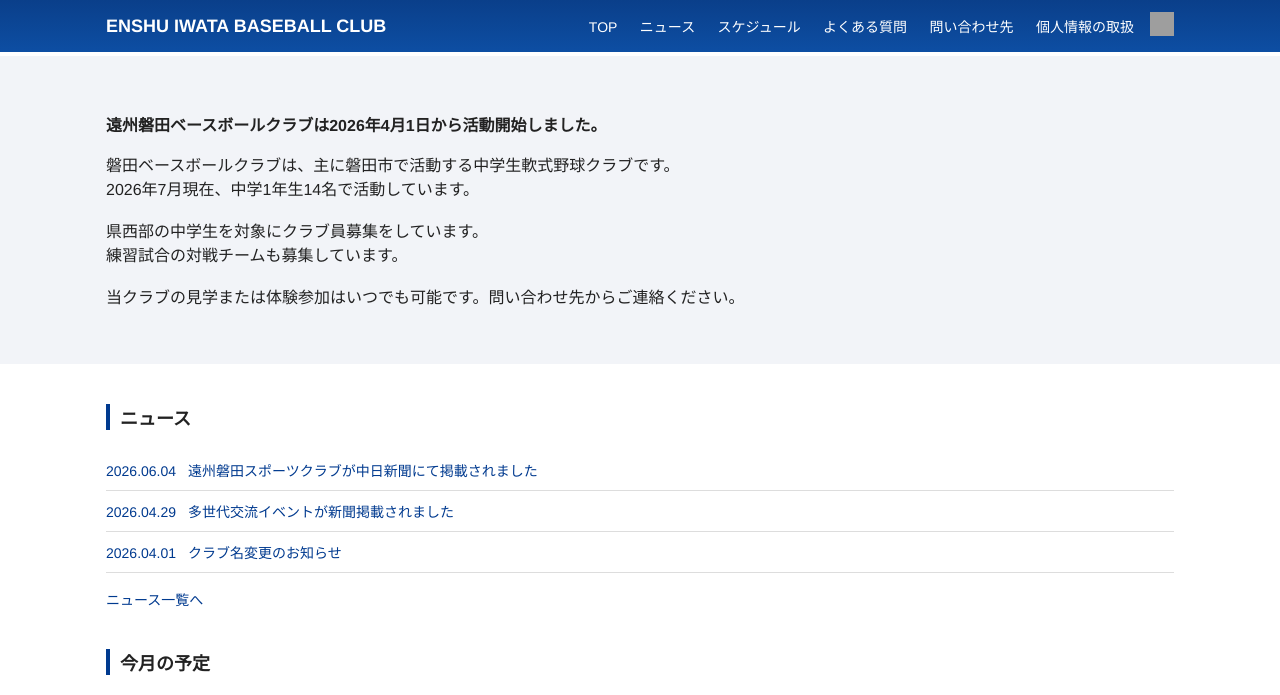
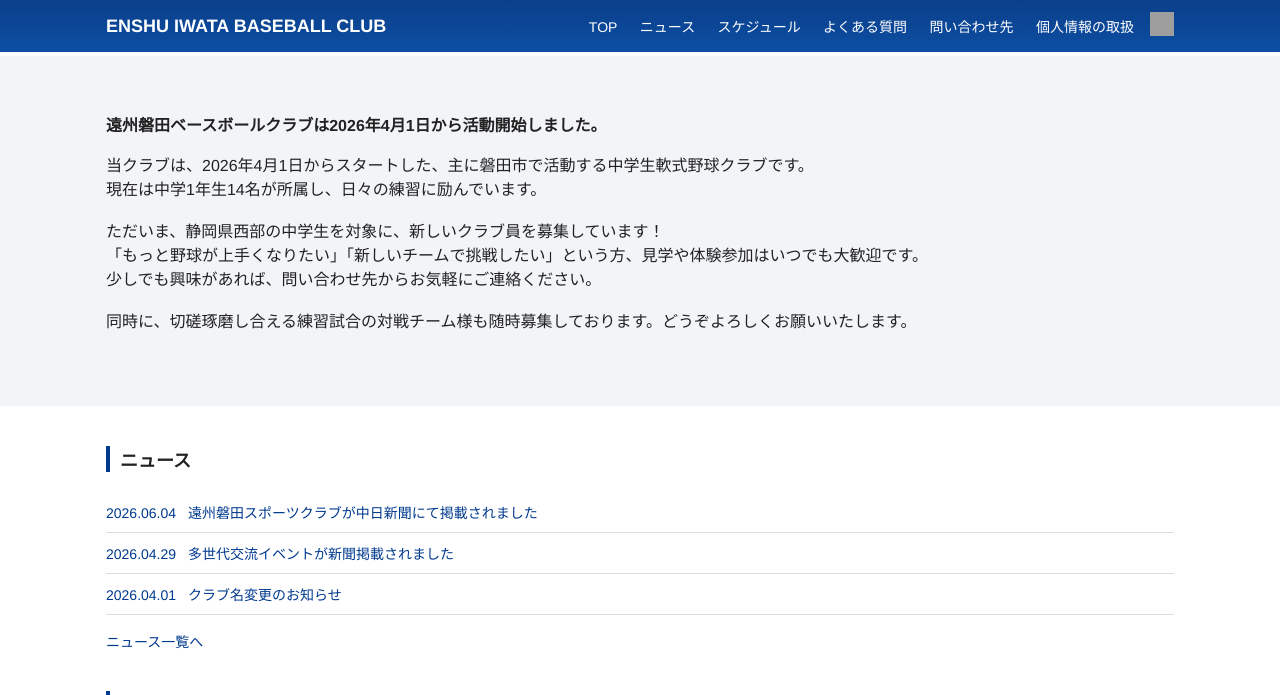
Before and after one commit to enshuiwatabbc/home, a Jekyll site: the page built from index.md, in a window 1280 px wide and 900 px high, cut to the strip 0-695 px from the top of the window. Built offline with Jekyll 4.4.1, drawn with Linux system fonts in a browser that asks for light colours; grey boxes are pictures that could not be loaded.

Commit message:
Update home.html

```diff
--- a/_layouts/home.html
+++ b/_layouts/home.html
@@ -8,14 +8,15 @@ layout: default
     <p class="hero-lead"><strong>遠州磐田ベースボールクラブは2026年4月1日から活動開始しました。</strong></p>
 
 <p>
-  磐田ベースボールクラブは、主に磐田市で活動する中学生軟式野球クラブです。<BR>
-  2026年7月現在、中学1年生14名で活動しています。<BR><BR>
-  県西部の中学生を対象にクラブ員募集をしています。<BR>
-  練習試合の対戦チームも募集しています。<BR><BR>
+  当クラブは、2026年4月1日からスタートした、主に磐田市で活動する中学生軟式野球クラブです。<BR>
+  現在は中学1年生14名が所属し、日々の練習に励んでいます。<BR><BR>
 
-  当クラブの見学または体験参加はいつでも可能です。問い合わせ先からご連絡ください。<BR>
+  ただいま、静岡県西部の中学生を対象に、新しいクラブ員を募集しています！<BR>
+  「もっと野球が上手くなりたい」「新しいチームで挑戦したい」という方、見学や体験参加はいつでも大歓迎です。<BR>
+  少しでも興味があれば、問い合わせ先からお気軽にご連絡ください。<BR><BR>
+
+  同時に、切磋琢磨し合える練習試合の対戦チーム様も随時募集しております。どうぞよろしくお願いいたします。<BR><BR>
 </p>
-
 
   </div>
 </section>
```
